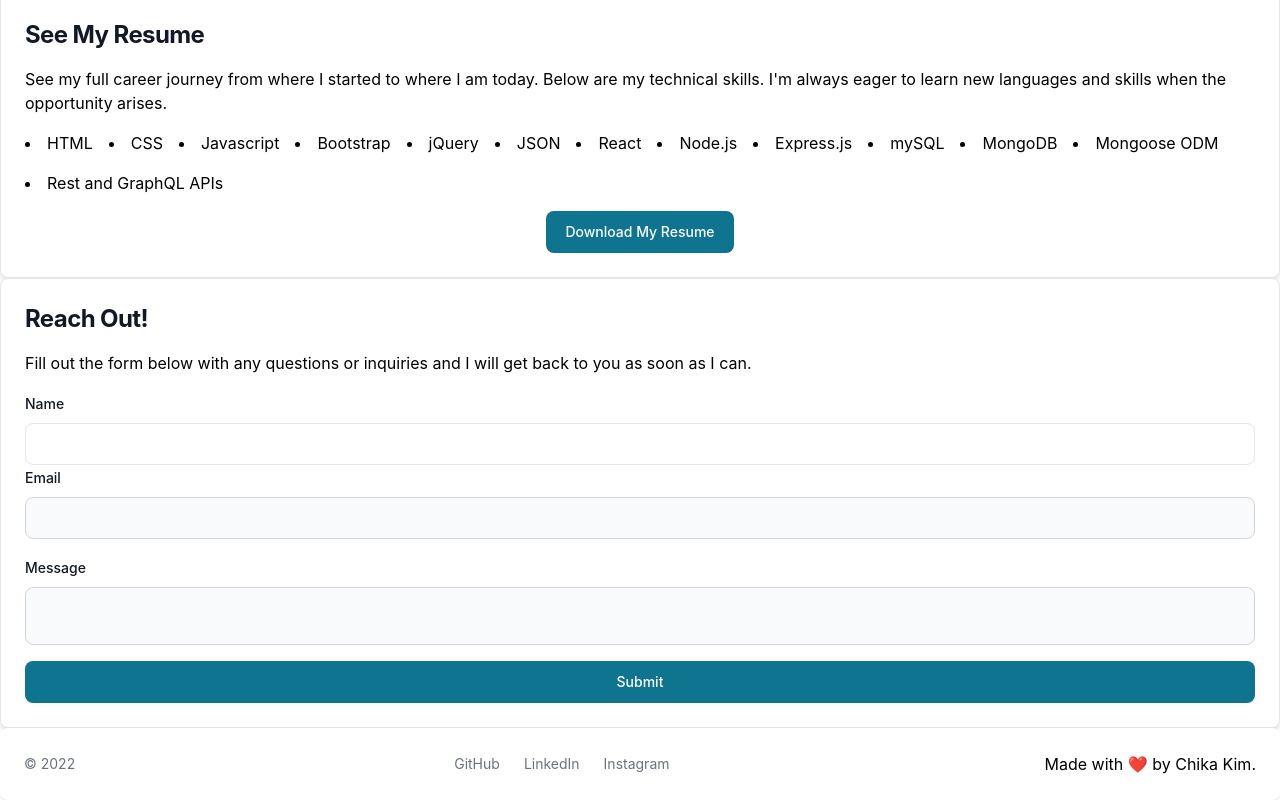
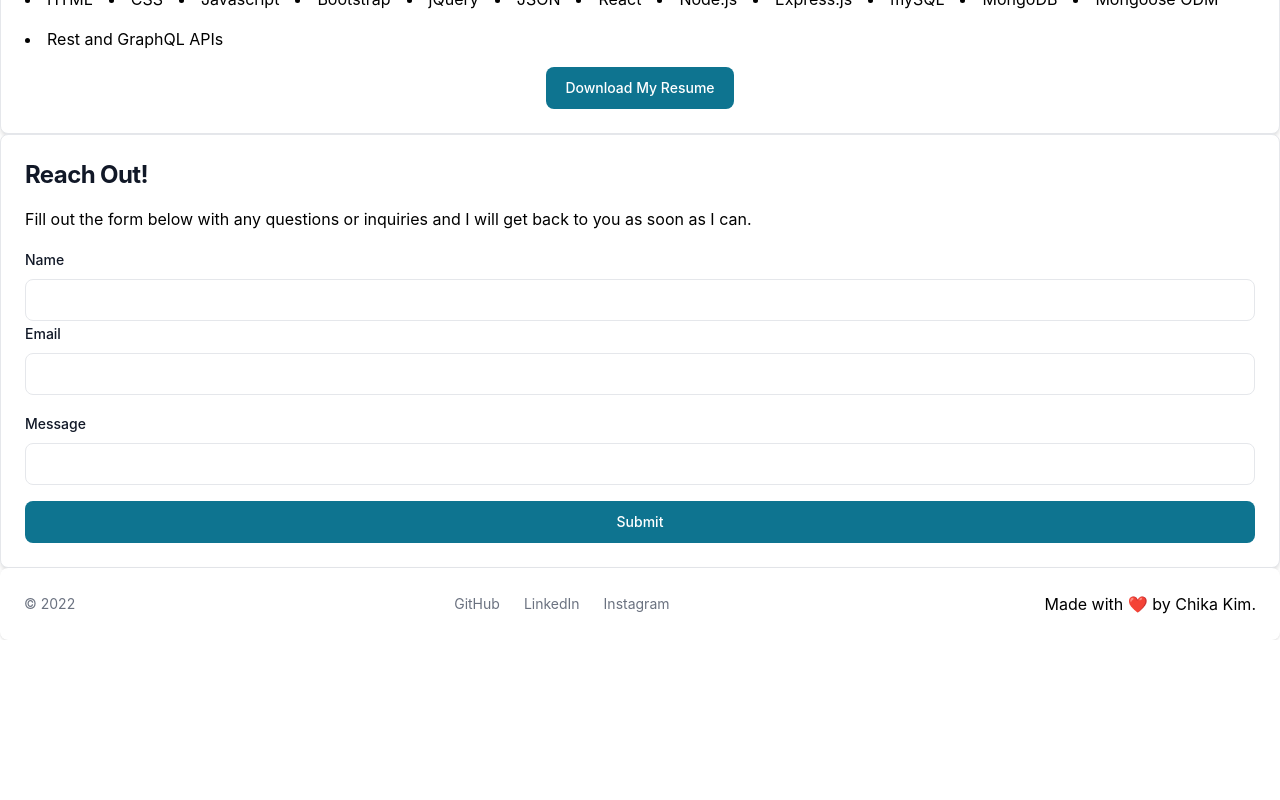
Before and after one commit to ckim14/pink-grapefruits, a React (Create React App) app: page / in a window 1280 px wide. Shown: the part 1601-2401 px from the top of the page. After the commit the page ends 2241 px from the top, so only its background shows below. Built offline with nearby package versions, Linux system fonts and the light colour scheme.

Commit message:
completed form validations

```diff
--- a/package.json
+++ b/package.json
@@ -9,7 +9,7 @@
     "@testing-library/react": "^13.3.0",
     "@testing-library/user-event": "^13.5.0",
     "flowbite": "^1.5.1",
-    "flowbite-react": "^0.1.4",
+    "flowbite-react": "^0.1.5",
     "react": "^18.2.0",
     "react-dom": "^18.2.0",
     "react-scripts": "5.0.1",
--- a/src/components/aboutMe.js
+++ b/src/components/aboutMe.js
@@ -4,14 +4,13 @@ function AboutMe() {
   return (
     <div>
       <Card>
-        <div class="float-right">
+        <div class="flex flex-wrap justify-between">
           <img
             src="/assets/images/banner1.JPG"
             alt="chika banner image"
-            class="max-w-md float-right"
+            class="max-w-md"
           />
-        </div>
-        <div class="text-align: left">
+          <div class="max-w-md">
             <h5
               id="aboutme"
               className="text-2xl font-bold tracking-tight text-gray-900 dark:text-white"
@@ -27,15 +26,16 @@ function AboutMe() {
 
             <p className="font-normal text-gray-700 dark:text-gray-400">
               I'm taking the Rutgers Coding Bootcamp course because I strive to
-            become more technically proficient and better at communicating with
-            engineers. Software and programming is a changing the world
+              become more technically proficient and better at communicating
+              with engineers. Software and programming is a changing the world
               everyday, and I think it's an important skill to have to stay
-            relevant and marketable in future opportunities. I have a bachelors
-            degree in Journalism and Media Studies from Rutgers University,
-            started my career as a marketer and made a pivot into Product
-            Management. Outside of work, I enjoy tending to my indoor plants and
-            traveling.
+              relevant and marketable in future opportunities. I have a
+              bachelors degree in Journalism and Media Studies from Rutgers
+              University, started my career as a marketer and made a pivot into
+              Product Management. Outside of work, I enjoy tending to my indoor
+              plants and traveling.
             </p>
+          </div>
         </div>
       </Card>
       ;
--- a/src/components/contact.js
+++ b/src/components/contact.js
@@ -1,18 +1,11 @@
 import { useState } from "react";
 import { Forms, Label, TextInput, Button, Card } from "flowbite-react";
+import ValidatedTextInput from "./validatedTextInput";
 
 function ContactForm() {
   const [name, setName] = useState("");
-  const [nameColor, setNameColor] = useState("");
-  const validateName = () => {
-    if (name === "") {
-      setNameColor("red");
-      alert("wrong");
-    } else {
-      setNameColor("");
-    }
-  };
-
+  const [email, setEmail] = useState("");
+  const [message, setMessage] = useState("");
   return (
     <div>
       <Card>
@@ -32,26 +25,44 @@ function ContactForm() {
               <div className="mb-2 block">
                 <Label htmlFor="Name" value="Name" />
               </div>
-              <TextInput
+              <ValidatedTextInput
                 id="name"
                 name="name"
                 required={true}
                 value={name}
                 onChange={(event) => setName(event.target.value)}
-                onBlur={validateName}
-                color={nameColor}
+                validation={(value) => !!value.trim()}
+                validationText="Name cannot be blank!"
               />
             </div>
             <div className="mb-2 block">
               <Label htmlFor="email1" value="Email" />
             </div>
-            <TextInput id="email1" type="email" required={true} />
+            <ValidatedTextInput
+              id="email1"
+              name="email1"
+              required={true}
+              value={email}
+              onChange={(event) => setEmail(event.target.value)}
+              validation={(value) =>
+                /^\w+([\.-]?\w+)*@\w+([\.-]?\w+)*(\.\w{2,3})+$/.test(value)
+              }
+              validationText="Email must be valid!"
+            />
           </div>
           <div>
             <div className="mb-2 block">
               <Label htmlFor="message" value="Message" />
             </div>
-            <TextInput id="Message" type="text" sizing="lg" />
+            <ValidatedTextInput
+              id="message"
+              name="message"
+              required={true}
+              value={message}
+              onChange={(event) => setMessage(event.target.value)}
+              validation={(value) => !!value.trim()}
+              validationText="Message cannot be blank!"
+            />
           </div>
           <Button type="submit">Submit</Button>
         </form>
--- /dev/null
+++ b/src/components/validatedTextInput.js
@@ -0,0 +1,38 @@
+import { useState } from "react";
+import { TextInput } from "flowbite-react";
+
+function ValidatedTextInput({
+  name,
+  required,
+  value,
+  onChange,
+  validation,
+  validationText,
+  type,
+}) {
+  const [color, setColor] = useState("");
+  const [helperText, setHelperText] = useState("");
+  const validate = () => {
+    if (validation(value)) {
+      setColor("");
+      setHelperText("");
+    } else {
+      setColor("failure");
+      setHelperText(validationText);
+    }
+  };
+  return (
+    <TextInput
+      required={required}
+      name={name}
+      value={value}
+      onChange={onChange}
+      onBlur={validate}
+      color={color}
+      type={type}
+      helperText={helperText}
+    ></TextInput>
+  );
+}
+
+export default ValidatedTextInput;
```
Also changed, not shown: 1 other file (tests, documents, lock files or other folders). Lines whose indentation alone changed are shown as unchanged.
